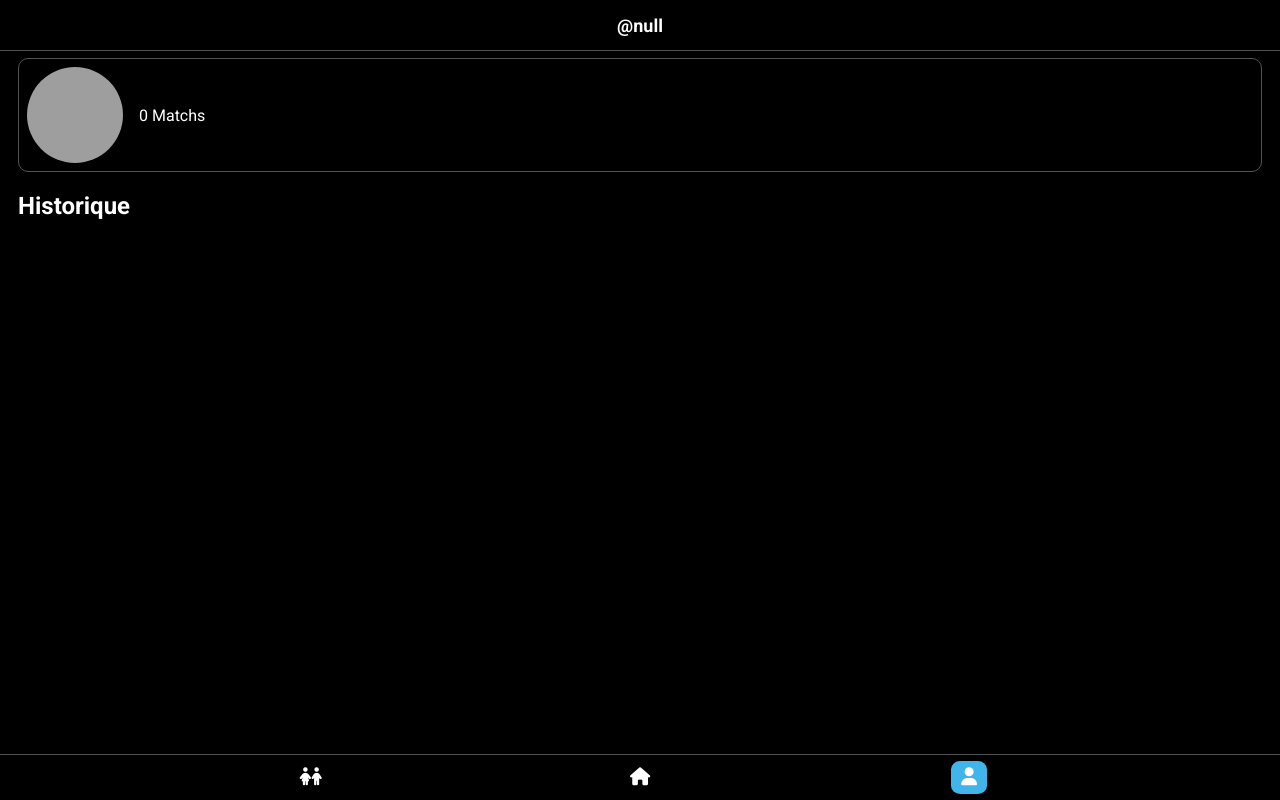
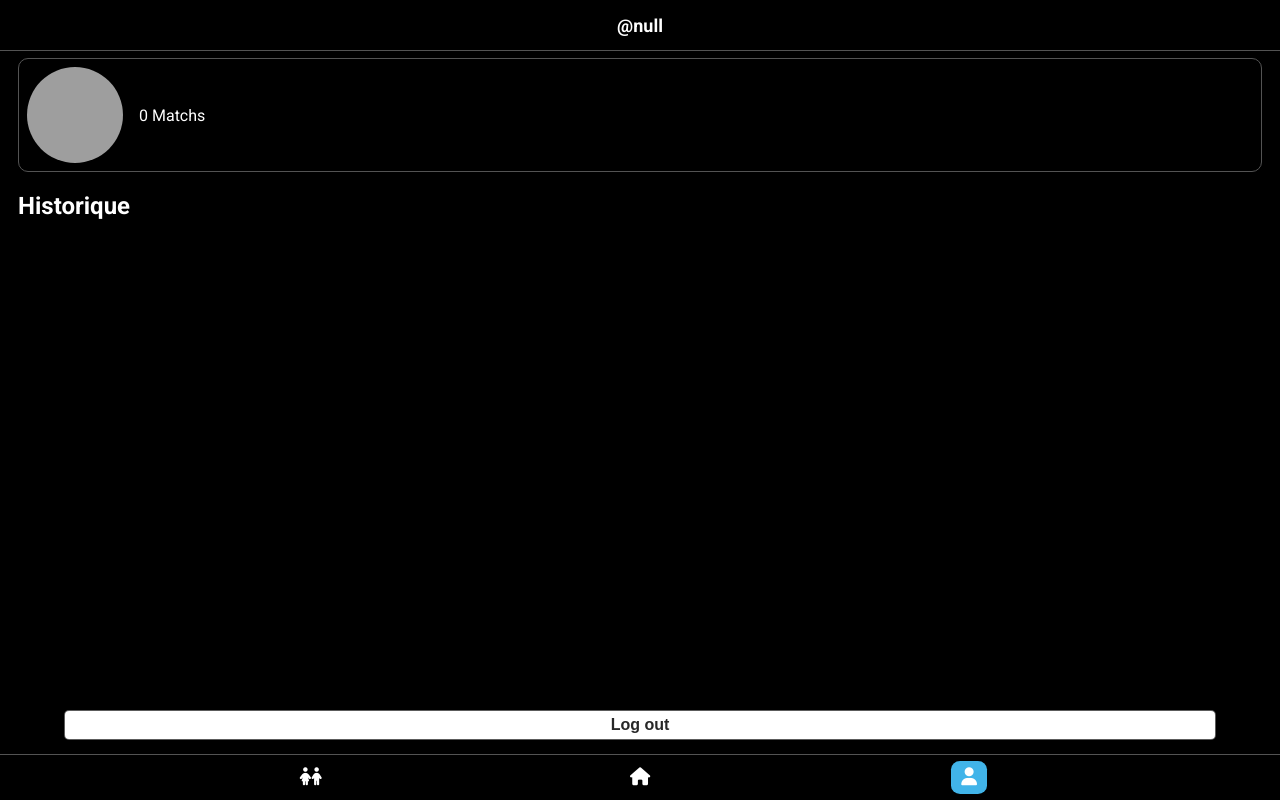
Before and after one commit to SweepApp/sweep, a React (Vite) app: page /profile in a window 1280 px wide. Built offline with nearby package versions, Linux system fonts and the light colour scheme; grey boxes are pictures that could not be loaded.

Commit message:
Logout button

```diff
--- a/src/assets/sass/components/_button.scss
+++ b/src/assets/sass/components/_button.scss
@@ -18,4 +18,20 @@ button {
       transition: all 0.3s;
     }
   }
+  &.wide {
+    font-size: 16px;
+    font-weight: bold;
+    padding: 5px 10px;
+    background-color: $primary-text-color;
+    color: $primary-color;
+    border: 1px solid $primary-border-color;
+    border-radius: 5px;
+    transition: all 0.3s;
+    width: 100%;
+    &:hover {
+      background-color: darken($primary-text-color, 90%);
+      color: $primary-text-color;
+      transition: all 0.3s;
+    }
+  }
 }
--- a/src/assets/sass/components/_profile.scss
+++ b/src/assets/sass/components/_profile.scss
@@ -1,4 +1,5 @@
 .profile {
+  position: relative;
   &__card {
     display: flex;
     align-items: center;
@@ -32,4 +33,11 @@
         }
     }
   }
+  &__disconnect {
+    position: absolute;
+    bottom: 60px;
+    left: 0;
+    width: 90%;
+    margin: 0 5%;
+  }
 }
--- a/src/index.css
+++ b/src/index.css
@@ -128,6 +128,9 @@ nav li.active {
   margin-right: 5px;
 }
 
+.profile {
+  position: relative;
+}
 .profile__card {
   display: flex;
   align-items: center;
@@ -159,6 +162,13 @@ nav li.active {
   font-size: 16px;
   color: #ffffff;
 }
+.profile__disconnect {
+  position: absolute;
+  bottom: 60px;
+  left: 0;
+  width: 90%;
+  margin: 0 5%;
+}
 
 button {
   font-size: 18px;
@@ -177,6 +187,22 @@ button.sign {
   transition: all 0.3s;
 }
 button.sign:hover {
+  background-color: #1a1a1a;
+  color: #ffffff;
+  transition: all 0.3s;
+}
+button.wide {
+  font-size: 16px;
+  font-weight: bold;
+  padding: 5px 10px;
+  background-color: #ffffff;
+  color: rgba(0, 0, 0, 0.8470588235);
+  border: 1px solid rgba(87, 87, 87, 0.9647058824);
+  border-radius: 5px;
+  transition: all 0.3s;
+  width: 100%;
+}
+button.wide:hover {
   background-color: #1a1a1a;
   color: #ffffff;
   transition: all 0.3s;
--- a/src/pages/Profile.jsx
+++ b/src/pages/Profile.jsx
@@ -1,5 +1,6 @@
 import { useSelector } from "react-redux";
 import { useNavigate } from "react-router-dom";
+import { clearPersistedState } from "../redux";
 import Upperbar from "../components/Upperbar";
 
 export default function Home() {
@@ -12,9 +13,15 @@ export default function Home() {
     navigate("/login", { replace: true });
   }
 
+  const handleLogout = () => {
+    navigate("/login");
+    navigate(0);
+    clearPersistedState();
+  };
+
   return (
     <>
-      <Upperbar title={`@${username}`}/>
+      <Upperbar title={`@${username}`} />
       <div className="Profile">
         <div className="profile__card">
           <div className="profile__card__avatar">
@@ -33,7 +40,11 @@ export default function Home() {
         <div className="profile__history">
           <h2>Historique</h2>
         </div>
+
+        <div className="profile__disconnect">
+          <button className="wide" onClick={handleLogout}>Log out</button>
+        </div>
       </div>
     </>
-  )
+  );
 }
```
Also changed, not shown: 1 other file (tests, documents, lock files or other folders).
